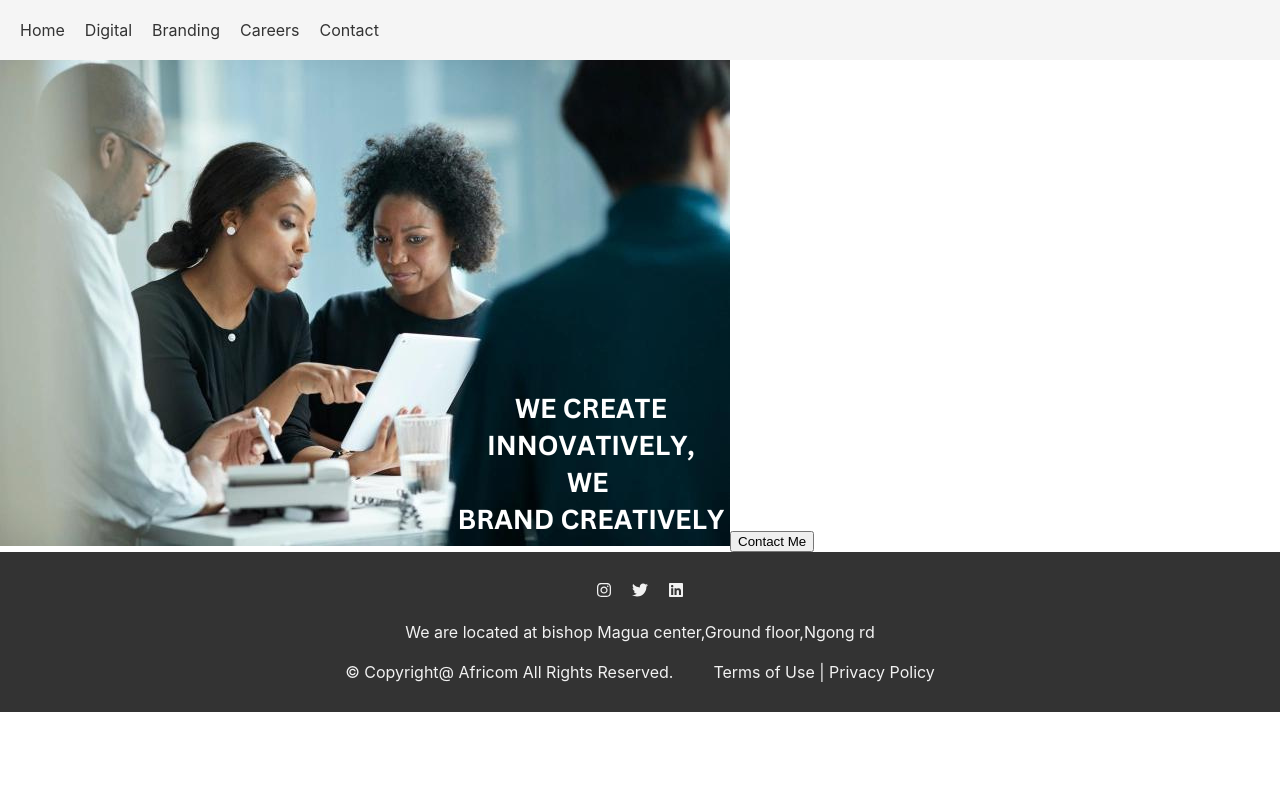
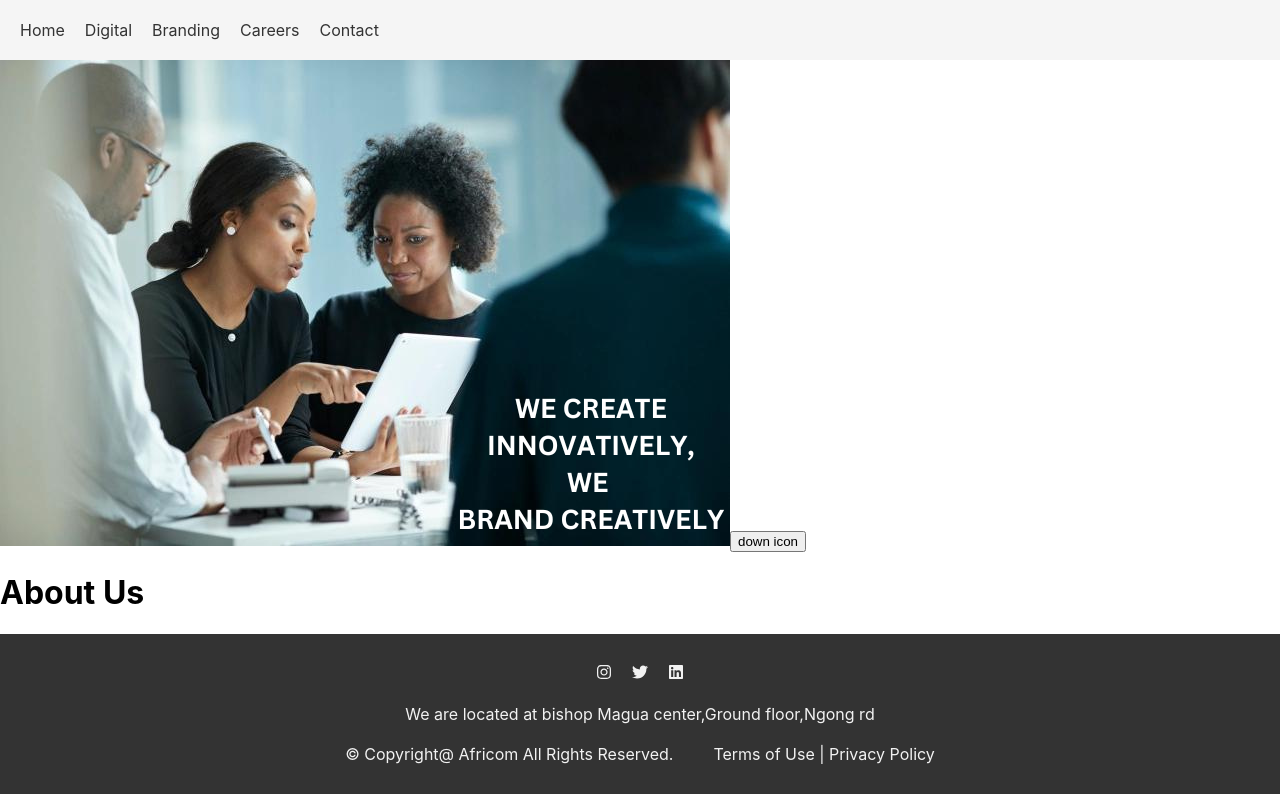
Before and after one commit to JMuhlanga/Africomwebsite, a React (Create React App) app: page / in a window 1280 px wide. Built offline with nearby package versions, Linux system fonts and the light colour scheme.

Commit message:
About us div added

```diff
--- a/src/Components/Home.js
+++ b/src/Components/Home.js
@@ -8,9 +8,11 @@ function Home() {
         <div className="homepage">
         <div className="homepage__picture">
             <img src={require('../Images/HOME.png')} alt="me"  />
-            {/* add a button inside the img */}
-            <button className="homepage__button">Contact Me</button>
-
+            {/* add arrow facing button to proceed to the next div */}
+            <button className="homepage__button">down icon</button>
+        </div>
+        <div className="homepage__about">
+            <h1 className="homepage__about__title">About Us</h1>
         </div>
         </div>
 
--- a/src/Styles/Home.css
+++ b/src/Styles/Home.css
@@ -1,6 +1,4 @@
 .homepage__picture {
-     width: 100%;
+    width: 100vw;
     height: auto;
-
-
 }
```
